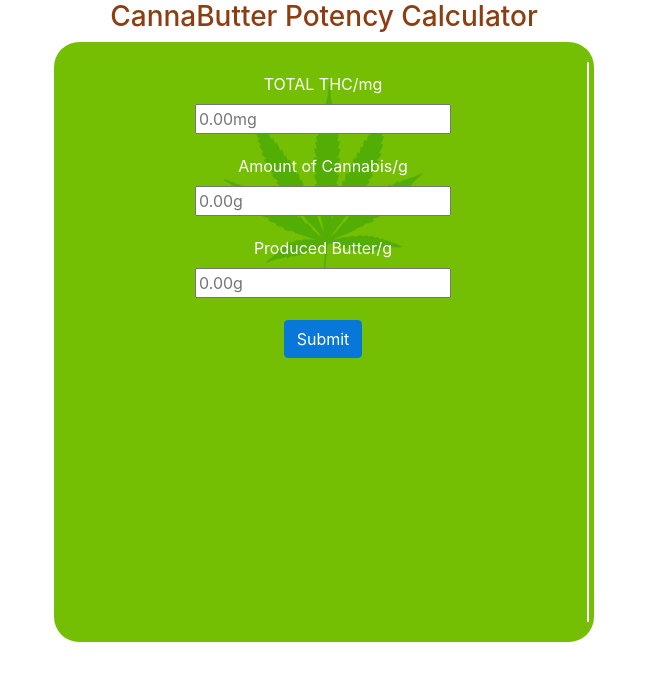
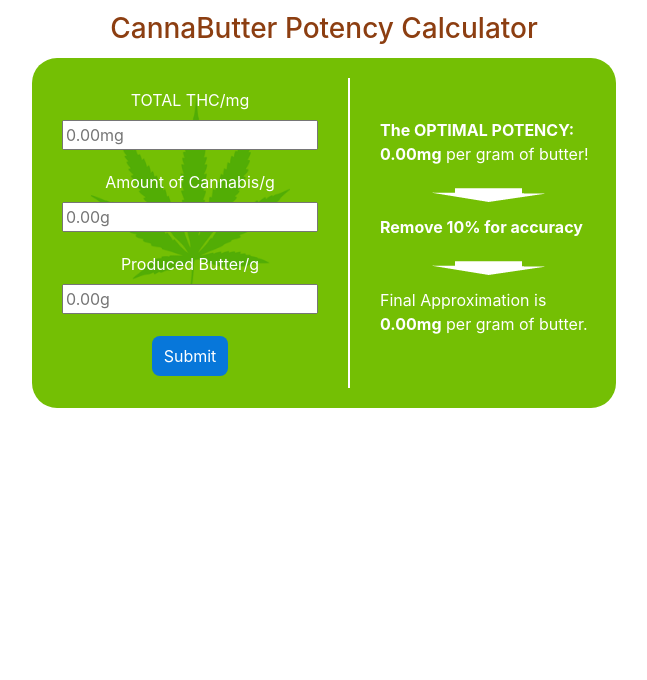
Before and after one commit to desbiensa/CannaButter-Potency-Calculator, a React (Create React App) app: page / in a window 1280 px wide. Shown: the top 680 px of the page, without its empty margins (316-963 px from the left). Built offline with nearby package versions, Linux system fonts and the light colour scheme.

Commit message:
styling: removed react-bootstrap

```diff
--- a/src/Components/Calculator.js
+++ b/src/Components/Calculator.js
@@ -3,7 +3,6 @@ import styled from 'styled-components';
 import imageBG from '../img/bg.png';
 import arrow from '../img/arrow.png';
 import './Calculator.scss';
-import { Button, Container, Row, Col } from 'react-bootstrap';
 
 const Form = styled.div`
     background-image: URL(${imageBG});
@@ -33,15 +32,15 @@ const Calculator = () => {
     }
 
     return(
-        <div>
+        <div className='Body'>
             <div>
                 <div className='text-center'>
                     <h3 className='text-danger'>CannaButter Potency Calculator</h3>
                 </div>
             </div>
-            <Container className='d-flex justify-content-center' id='calc'>
-                <Row>
-                    <Col id='input'>
+            <section className='flex-container' id='calc'>
+
+                    <div className='flex-item-left' id='input'>
                         <Form>
                             <Box>
                                 <label id='label'>TOTAL THC/mg</label><br/>
@@ -69,38 +68,38 @@ const Calculator = () => {
                             </Box>
                         </Form>
                         <div id='button'>
-                            <Button onClick={computeResult}>Submit</Button>
+                            <button className='button' onClick={computeResult}>Submit</button>
                         </div>
-                    </Col>
-                    <Col>
-                        <div id='result'>
-                            <Row>
+                    </div>
+
+                    <div className='flex-item-right' id='result'>
+                        <div>
                             {
                                 result?
                                 <><p><b>The OPTIMAL POTENCY:</b> <br/><b>{result}mg</b> per gram of butter!</p></>
                                 :
                                 <><p><b>The OPTIMAL POTENCY:</b> <br/><b>0.00mg</b> per gram of butter!</p></>
                             }
-                            </Row>
-                            <Row id='arrow'>
-                                <img src={arrow} />
-                            </Row>
-                            <Row>
+                        </div>
+                        <div id='arrow'>
+                            <img src={arrow} alt='' />
+                        </div>
+                        <div>
                             <p><b>Remove 10% for accuracy</b></p>
-                            </Row>
-                            <Row id='arrow'>
-                                <img src={arrow} />
-                            </Row>
-                            <Row>
+                        </div>
+                        <div id='arrow'>
+                            <img src={arrow} alt='' />
+                        </div>
+                        <div>
                             <p>Final Approximation is <br/><b>{result?(result * 0.90).toFixed(2):(0.00).toFixed(2)}mg</b> per gram of butter.</p>
-                            </Row>
                         </div>
-                    </Col>
-                </Row>
+                    </div>
 
 
 
-            </Container>
+
+
+            </section>
         </div>
 
     )
--- a/src/Components/Calculator.scss
+++ b/src/Components/Calculator.scss
@@ -1,35 +1,31 @@
-@import "~bootstrap/scss/bootstrap";
-@import "../custom";
+$prim: hsl(208, 94%, 44%);
+$sec: #74BF04;
+$succ: #84d904;
+$dang: #8c3e11;
+
+.Body {
+    padding-top: 12px;
+}
 
 #calc {
     margin:auto;
     width: 80%;
-    max-width: 540px;
+    max-width: 584px;
     border-radius: 25px;
-    background: #74BF04;
+    background: $sec;
     padding: 20px;
+    margin-top: 12px;
 }
 
 #label {
     color: white;
 }
 
-
-@media (min-width: 570px) {
-    #result {
-        color: white;
-        padding-top: 38px;
-        white-space: nowrap;
-        padding-left: 26px;
-    }
-    #input {
-        text-align: center;
-        border-right: 2px solid white;
-        height: 100%;
-    }
-}
 #arrow {
-    padding-left: 38px;
+    display: block;
+    margin-left: auto;
+    margin-right: auto;
+    width: 50%;
     padding-bottom: 9px;
 }
 
@@ -37,17 +33,68 @@
     padding: 12px;
 }
 
-@media (max-width: 569px) {
+.button {
+    border-radius: 8px;
+    border: none;
+    background-color: $prim;
+    color: white;
+    padding: 8px 12px;
+}
+.button:hover {
+    background-image: linear-gradient(to bottom, $prim, rgb(5, 59, 131));
+}
+
+.flex-container {
+    display: flex;
+    flex-wrap: nowrap;
+    flex-direction: row;
+}
+.flex-item-left {
+    flex: 50%;
+}
+
+.flex-item-right {
+    flex: 50%;
+}
+
+#result {
+    color: white;
+    white-space: nowrap;
+    padding: 30px;
+    padding-top: 34px;
+    margin: auto;
+    position: relative;
+
+}
+#input {
+    text-align: center;
+    border-right: 2px solid white;
+    height: 100%;
+    padding-right: 20px;
+}
+
+
+@media (max-width: 583px) {
+    .flex-container {
+        display: flex;
+        flex-wrap: wrap;
+    }
+    .flex-item-left, .flex-item-right {
+        flex: 100%;
+    }
     #result {
         color: white;
         text-align: center;
         margin: auto;
-        width: 63%;
+        padding: 10px;
+        padding-top: 10px;
         white-space: nowrap;
+        position: relative;
     }
     #input {
         text-align: center;
         margin: auto;
-        width: 50%;
+        border-right: 0px;
+        padding-right: 0px;
     }
 }
```
Also changed, not shown: 1 other file (tests, documents, lock files or other folders). Lines whose indentation alone changed are shown as unchanged.
